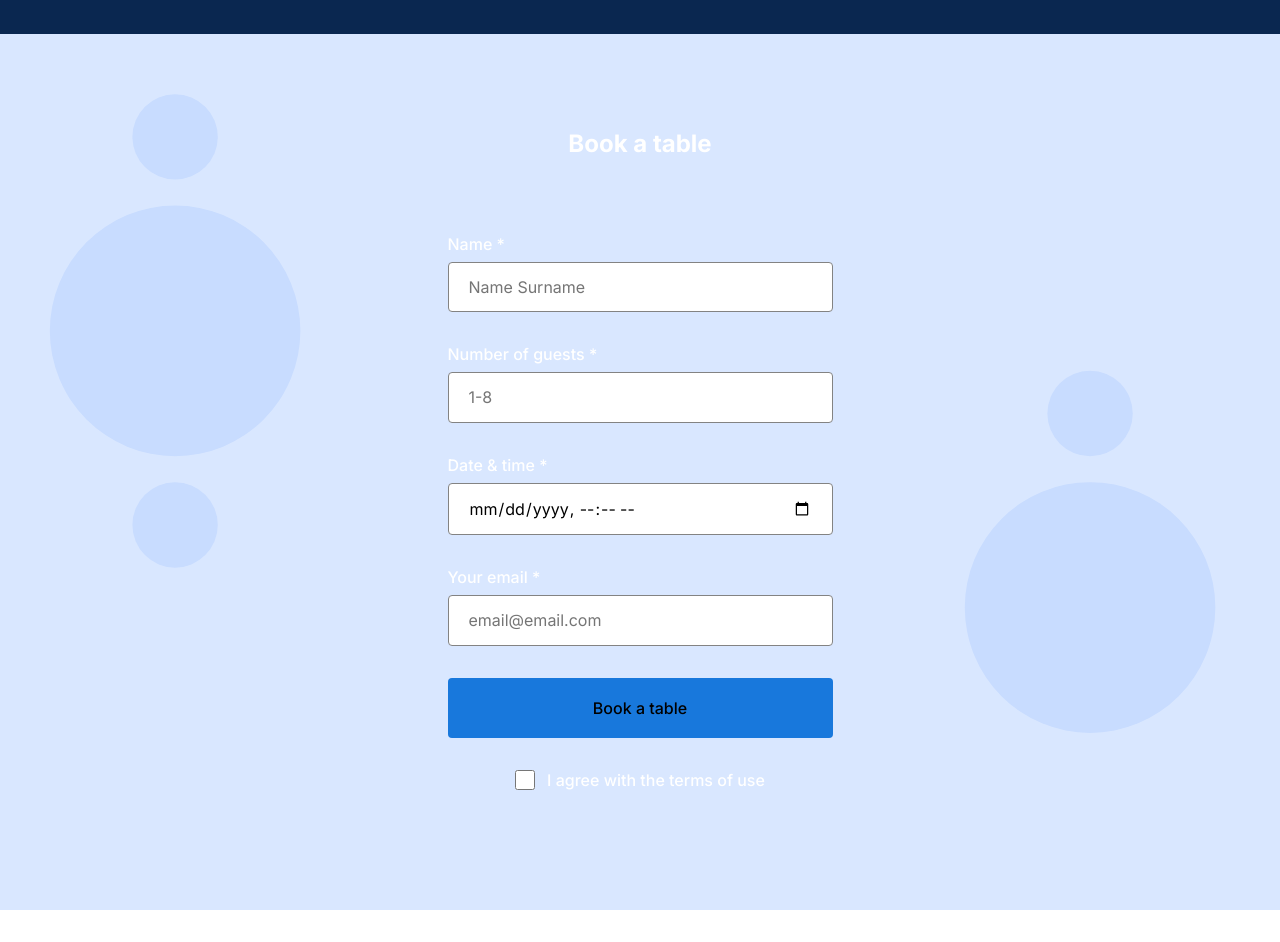
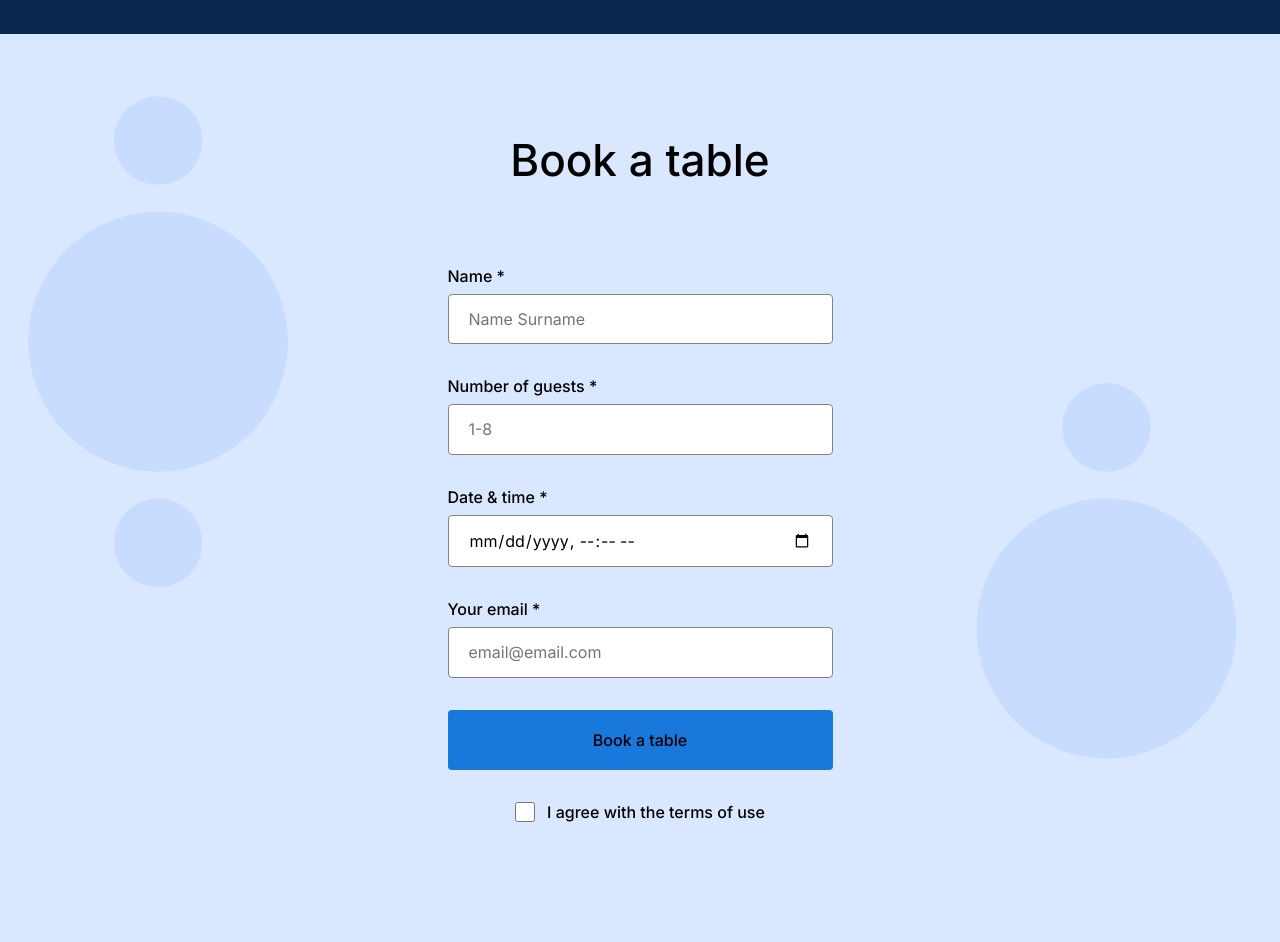
Before and after one commit to RyanInzacruz/se_project_coffeeshop, a plain HTML site: page index.html in a window 1280 px wide. Shown: the part 1640-2582 px from the top of the page. Before the commit the page ends 2550 px from the top, so only its background shows below. Drawn offline with Linux system fonts and the light colour scheme.

Commit message:
further error corrections

```diff
--- a/pages/index.css
+++ b/pages/index.css
@@ -167,6 +167,12 @@
 .reservation__title {
   margin: 0 0 80px;
   text-align: center;
+  color: #000;
+  font-family: "Inter", "Arial", sans-serif;
+  font-style: normal;
+  font-weight: 500;
+  font-size: 44px;
+  line-height: 52px;
 }
 
 .reservation__form {
@@ -189,6 +195,7 @@
   font-weight: 500;
   font-size: 16px;
   line-height: 20px;
+  color: #000;
 }
 
 .form__input {
```
